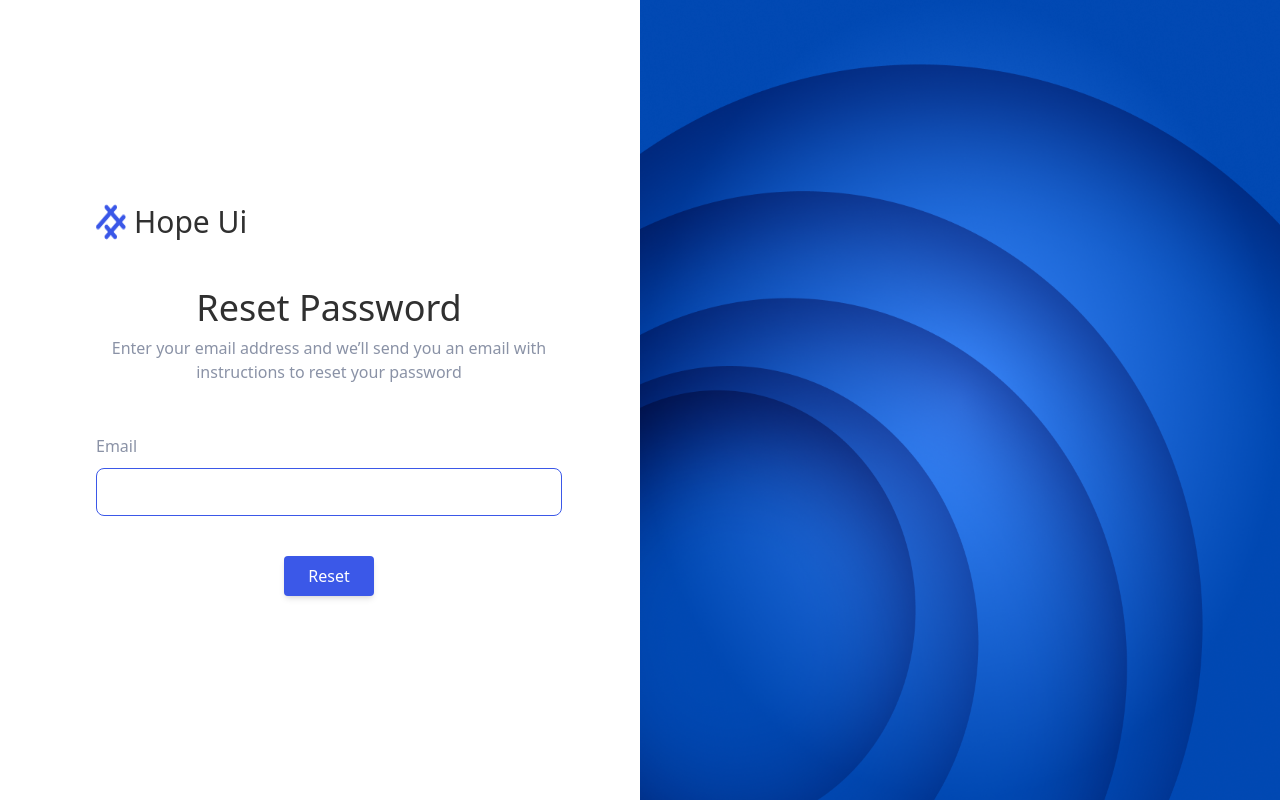
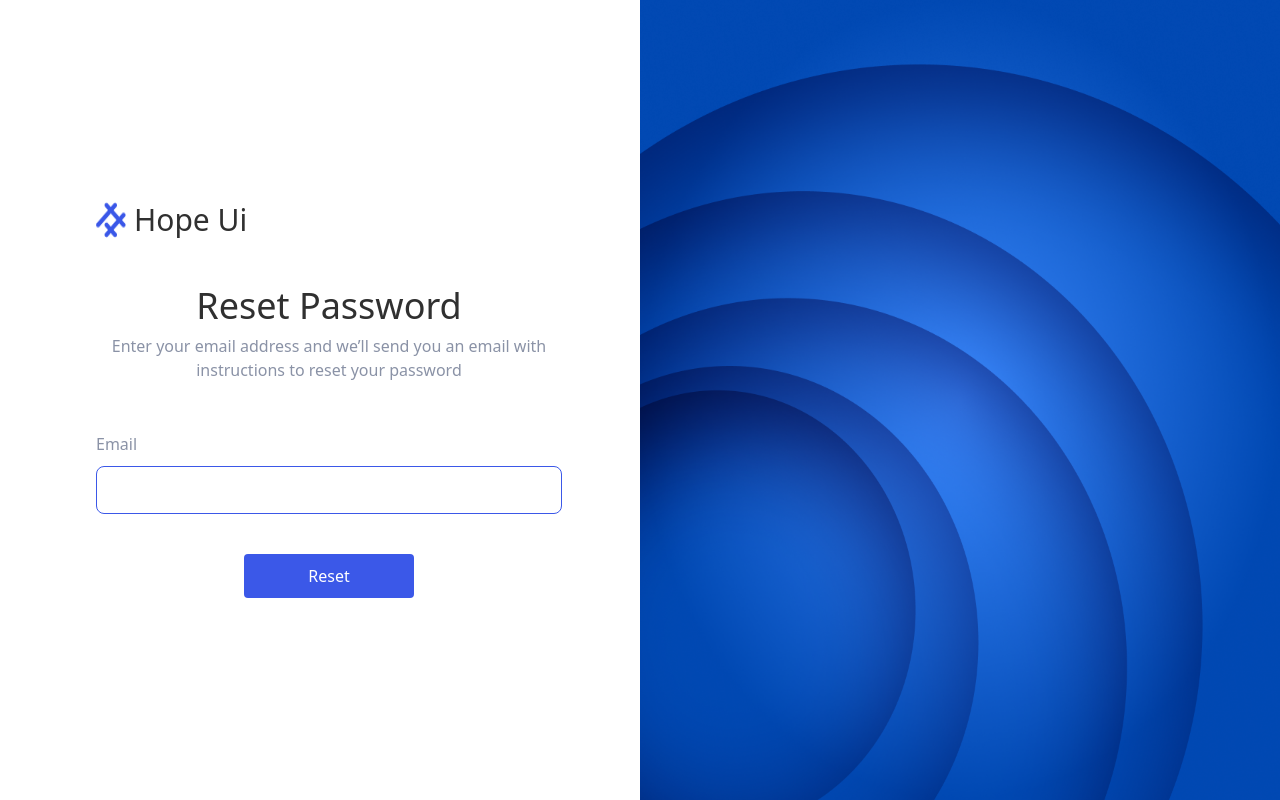
Before and after one commit to tranthaison1231/hopeui-admin, a React (Vite) app: page /reset-password in a window 1280 px wide. Built offline with nearby package versions, Linux system fonts and the light colour scheme; no server answers.

Commit message:
feat(master): add cva

```diff
--- a/src/pages/reset-password.tsx
+++ b/src/pages/reset-password.tsx
@@ -5,6 +5,7 @@ import FormItem from '@/components/FormItem'
 import { SubmitHandler, useForm } from 'react-hook-form'
 import { validator } from '@/utils/validator'
 import { useSignIn } from '@clerk/clerk-react'
+import Button from '@/components/Button'
 // import toast from 'react-hot-toast'
 
 interface Inputs {
@@ -59,7 +60,7 @@ const ResetPassword = (): JSX.Element => {
                 })}
               />
             </FormItem>
-            <button className="bg-primary text-white px-6 py-2 rounded shadow-md mt-10">Reset</button>
+            <Button className="mt-10">Reset</Button>
           </div>
         </form>
       </div>
```
